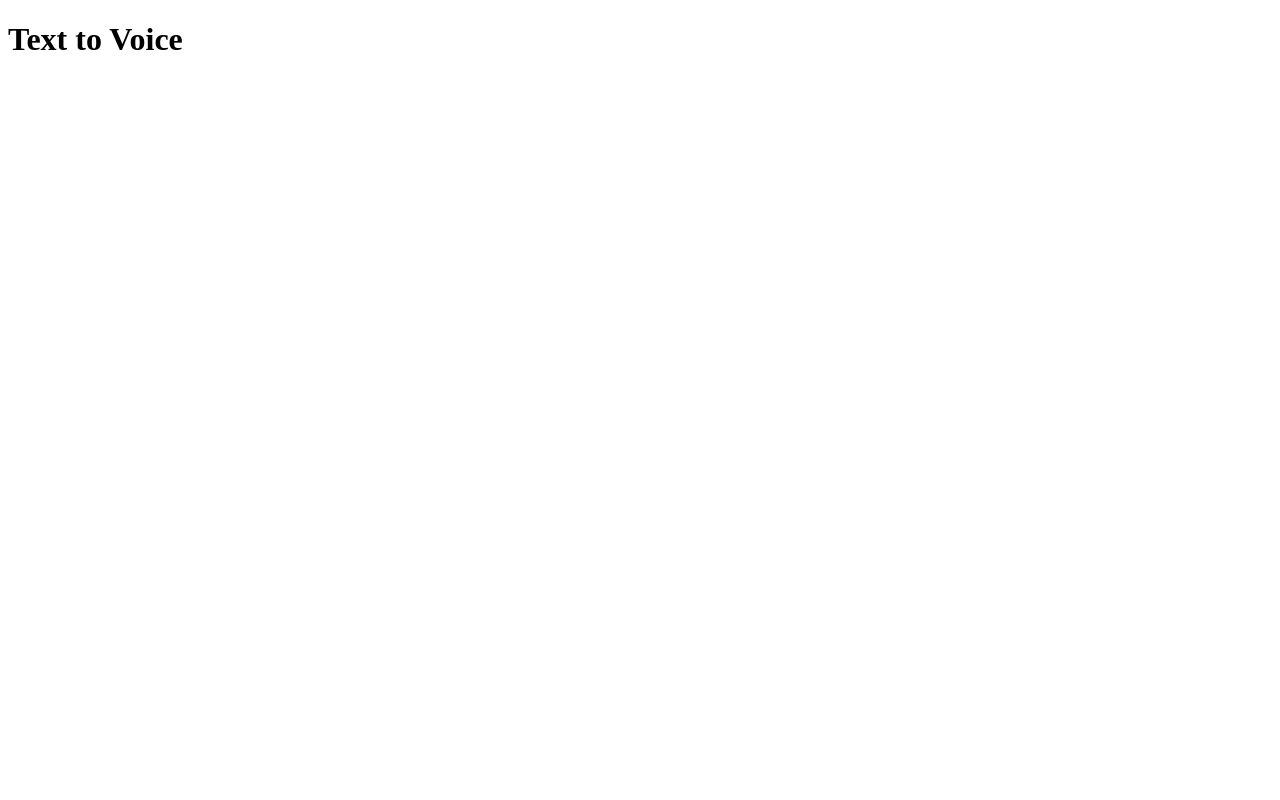
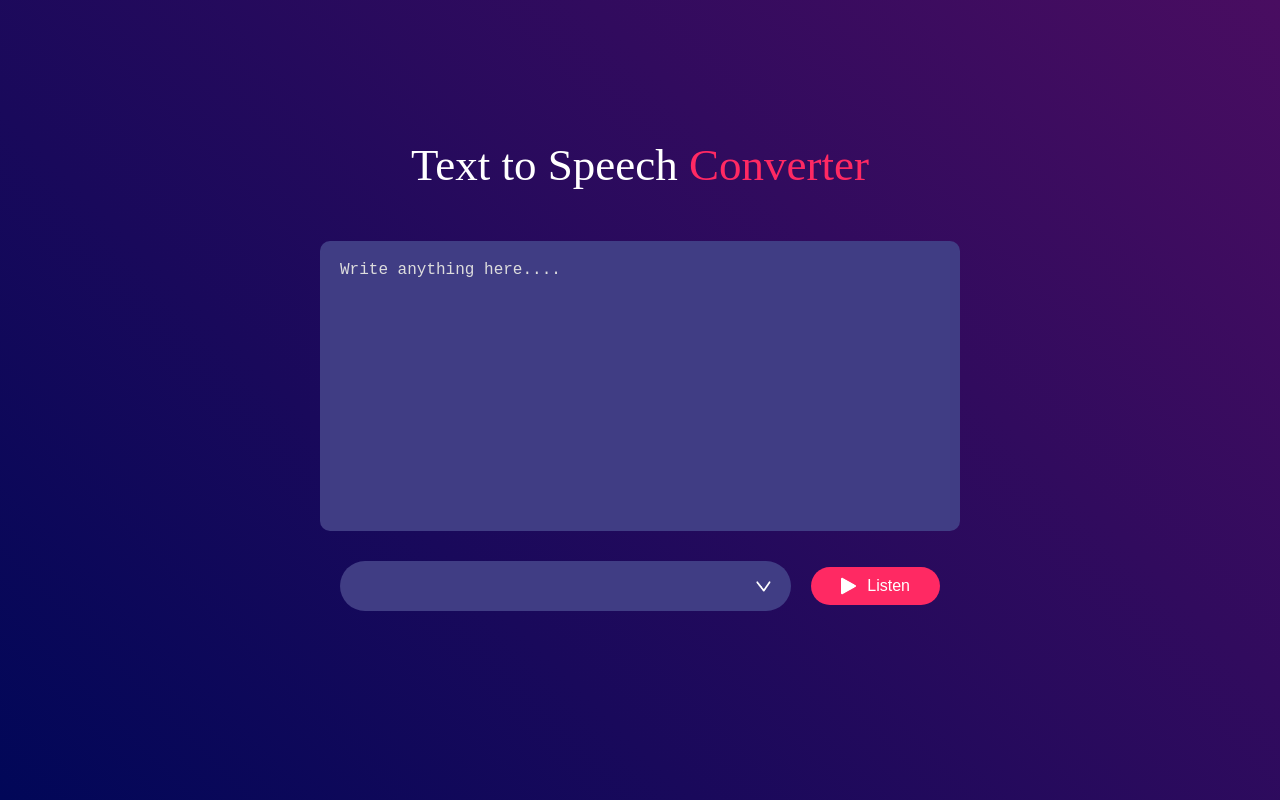
Before and after one commit to aklema094/Dice-Roll-Simulator, a plain HTML site: page index.html in a window 1280 px wide. Drawn offline with Linux system fonts and the light colour scheme.

Commit message:
ui complete

```diff
--- a/index.html
+++ b/index.html
@@ -7,8 +7,14 @@
     <title>Text to voice converter</title>
 </head>
 <body>
-   <h1>Text to Voice</h1>
-
+    <div class="hero">
+        <h1>Text to Speech <span>Converter</span></h1>
+        <textarea placeholder="Write anything here...."></textarea>
+        <div class="row">
+            <select name="" id=""></select>
+            <button><img src="images/play.png">Listen</button>
+        </div>
+    </div>
 </body>
 <script src="app.js"></script>
 </html>
--- a/style.css
+++ b/style.css
@@ -0,0 +1,84 @@
+body{
+    margin: 0;
+    padding: 0;
+    box-sizing: border-box;
+    font-family: 'Poppins','sans-serif';
+}
+.hero{
+    width: 100%;
+    min-height: 100vh;
+    background: linear-gradient(45deg, #010758,#490d61);
+    display: flex;
+    justify-content: center;
+    align-items: center;
+    flex-direction: column;
+    color: white;
+}
+.hero h1{
+    font-size: 45px;
+    font-weight: 500;
+    margin-top: -50px;
+    margin-bottom: 50px;
+}
+.hero h1 span{
+    color: #ff2963;
+}
+textarea{
+    width: 600px;
+    height: 250px;
+    background: #403d84;
+    color: white;
+    font-size: 15px;
+    border: 0;
+    outline: 0;
+    padding: 20px;
+    border-radius: 10px;
+    resize: none;
+    margin-bottom: 30px;
+}
+textarea::placeholder{
+    font-size: 16px;
+    color: #ddd;
+}
+.row{
+    width: 600px;
+    display: flex;
+    align-items: center;
+    gap: 20px;
+}
+button{
+    background: #ff2963;
+    color: white;
+    font-size: 16px;
+    padding: 10px 30px;
+    border-radius: 35px;
+    border: 0;
+    outline: 0;
+    cursor: pointer;
+    display: flex;
+    align-items: center;
+}
+button img{
+    width: 16px;
+    margin-right: 10px;
+}
+select{
+    flex: 1;
+    color: white;
+    background: #403d84;
+    height: 50px;
+    padding: 0 20px;
+    outline: 0;
+    border: 0;
+    border-radius: 35px;
+    appearance: none;
+    background-image: url(images/dropdown.png);
+    background-repeat: no-repeat;
+    background-size: 15px;
+    background-position-x: calc(100% - 20px);
+    background-position-y: 20px;
+
+
+
+
+}
```
Also changed, not shown: images/dropdown.png (added), images/play.png (added).
